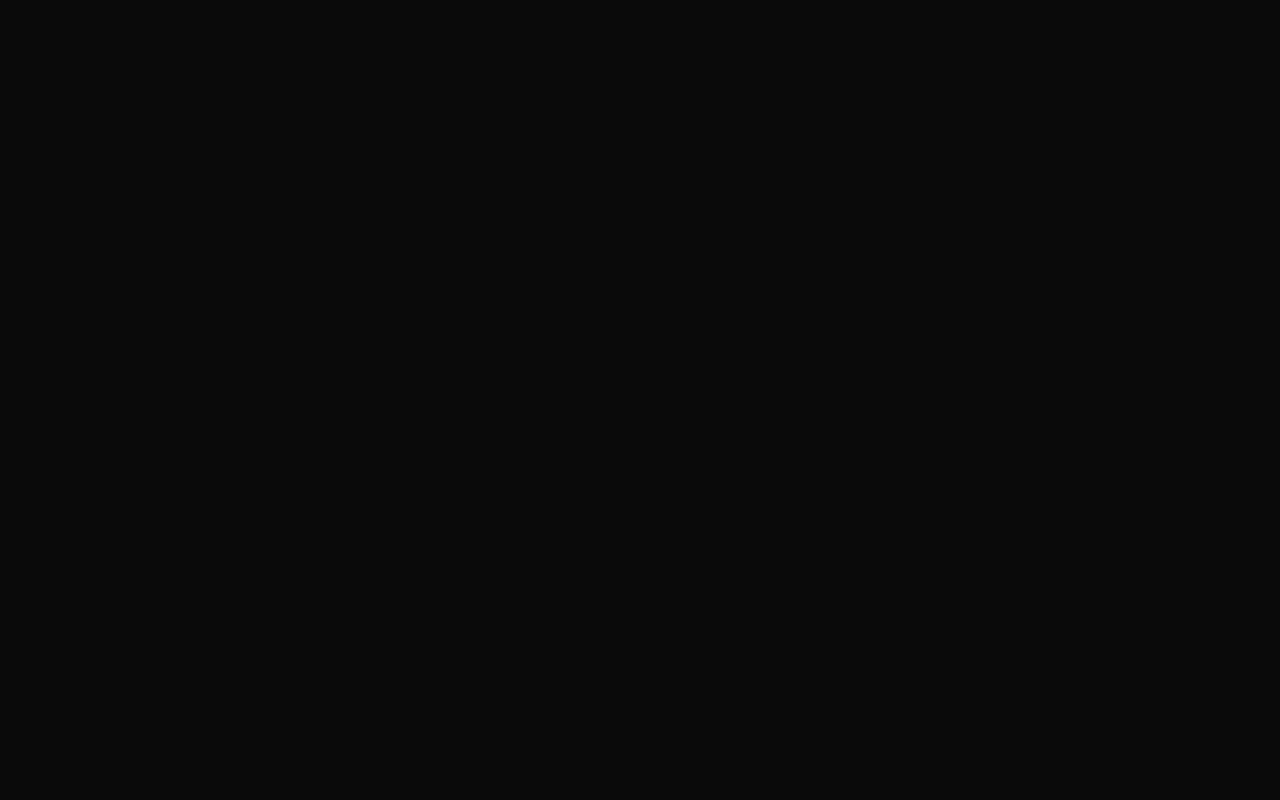
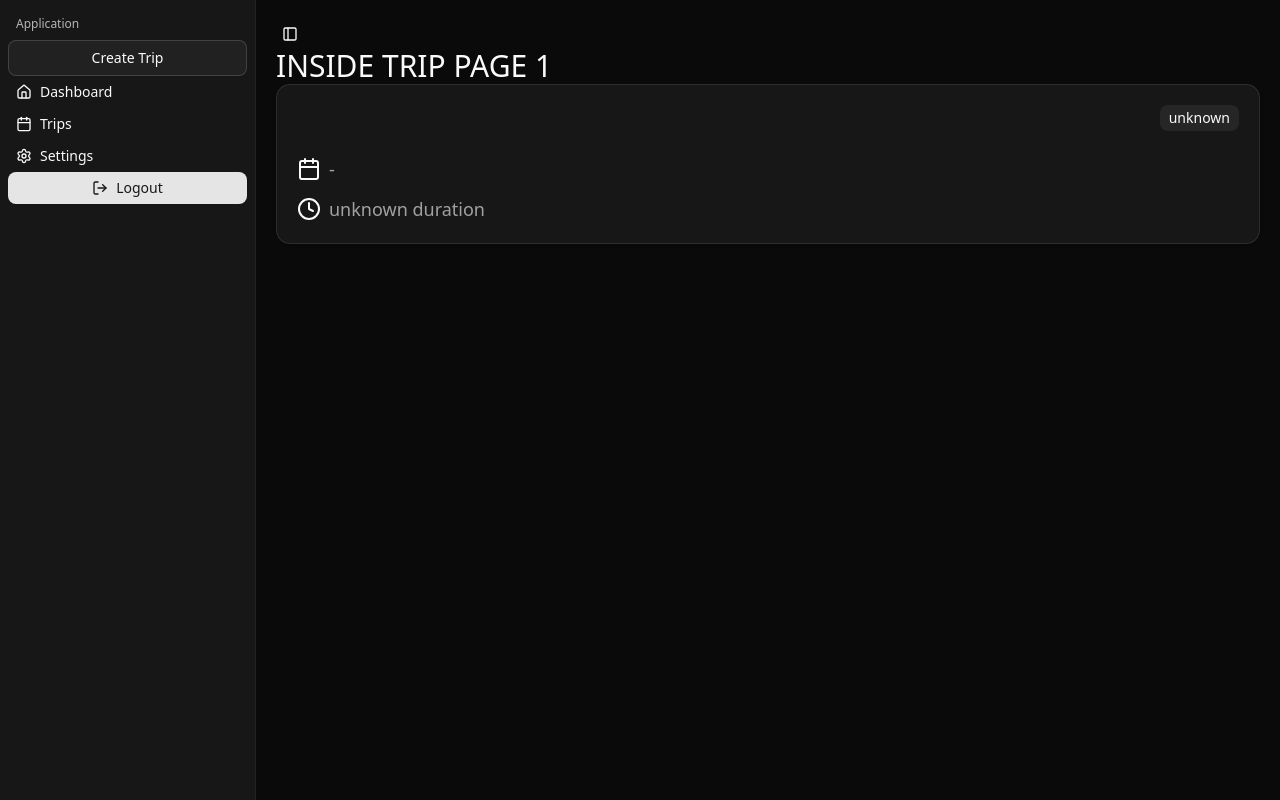
Before and after one commit to Ethan-Lai/budgeteer, a React (Vite) app in the folder client/: page /app/trips/1 in a window 1280 px wide. Before the commit this address had no page. Built offline with nearby package versions, Linux system fonts and the light colour scheme; no server answers; sample sign-in values are in the browser's storage; the HTML template or start-up script is replaced by a standard one.

Commit message:
Implemented page details page routing

```diff
--- a/client/src/App.jsx
+++ b/client/src/App.jsx
@@ -4,6 +4,7 @@ import Login from './pages/Login'
 import Register from './pages/Register'
 import Settings from './pages/Settings'
 import Trips from './pages/Trips'
+import TripDetails from './pages/TripDetails'
 import { ThemeProvider } from "@/components/ThemeProvider"
 import { AppLayout } from './components/layouts/AppLayout'
 import ProtectedRoute from './components/ProtectedRoute'
@@ -21,6 +22,7 @@ function App() {
                         <Route path='dashboard' element={<Dashboard />} />
                         <Route path='settings' element={<Settings />} />
                         <Route path='trips' element={<Trips />} />
+                        <Route path='trips/:id' element={<TripDetails />} />
                     </Route>
                 </Routes>
             </div>
--- a/client/src/components/TripCard.jsx
+++ b/client/src/components/TripCard.jsx
@@ -10,11 +10,13 @@ import {
 import { Calendar, Clock } from "lucide-react"
 import { formatDate, getTripStatus, getTripDuration } from "@/lib/utils"
 import { Badge } from "./ui/badge"
+import { useNavigate } from "react-router-dom"
 
-const TripCard = ({ title, start_date, end_date }) => {
+const TripCard = ({ id, title, start_date, end_date }) => {
     const formattedDate = `${formatDate(start_date)} - ${formatDate(end_date)}`
     const tripStatus = getTripStatus(start_date, end_date)
     const tripDuration = getTripDuration(start_date, end_date)
+    const navigate = useNavigate()
 
     const badgeColor = tripStatus === "Upcoming"
         ? "bg-blue-500 dark:bg-purple-600"
@@ -23,7 +25,10 @@ const TripCard = ({ title, start_date, end_date }) => {
         : ""
 
     return(
-        <Card className="p-5">
+        <Card
+            className="p-5 cursor-pointer"
+            onClick={() => navigate(`/app/trips/${id}`)}
+        >
             <div className="flex justify-between">
                 <CardTitle className="text-2xl">{title}</CardTitle>
                 <Badge
--- a/client/src/components/forms/TripForm.jsx
+++ b/client/src/components/forms/TripForm.jsx
@@ -6,7 +6,7 @@ import { getToken } from '@/services/authService'
 const TripForm = () => {
     const [trips, setTrips] = useState([])
 
-    const getTrip = async () => {
+    const getTrips = async () => {
         const token = getToken()
 
         // Set the header so the backend can grab for middleware
@@ -19,13 +19,13 @@ const TripForm = () => {
     }
 
     useEffect(() => {
-        getTrip()
-    }, [])
+        getTrips()
+    }, [trips])
 
     return (
         <div>
             {trips.map((trip, index) =>
-                <TripCard key={index} title={trip.title} start_date={trip.start_date} end_date={trip.end_date} />
+                <TripCard key={index} id={trip.id} title={trip.title} start_date={trip.start_date} end_date={trip.end_date} />
             )}
         </div>
     )
--- /dev/null
+++ b/client/src/pages/TripDetails.jsx
@@ -0,0 +1,34 @@
+import { useState, useEffect } from "react";
+import { useParams } from "react-router-dom";
+import { getToken } from "@/services/authService";
+import axios from "axios";
+import TripCard from "@/components/TripCard";
+
+const TripDetails = () => {
+    const { id } = useParams()
+    const [tripDetails, setTripDetails] = useState([])
+
+    const getTripDetails = async () => {
+        const token = getToken()
+
+        const response = await axios.get(`/api/trips/${id}`, {
+            headers: {
+                'Authorization': `Bearer ${token}`
+            }
+        })
+        setTripDetails(response.data.trip)
+    }
+
+    useEffect(() => {
+        getTripDetails()
+    }, [])
+
+    return (
+        <div>
+            <h1 className="text-3xl">INSIDE TRIP PAGE {id}</h1>
+            <TripCard title={tripDetails.title} start_date={tripDetails.start_date} end_date={tripDetails.end_date} />
+        </div>
+    )
+}
+
+export default TripDetails
```
